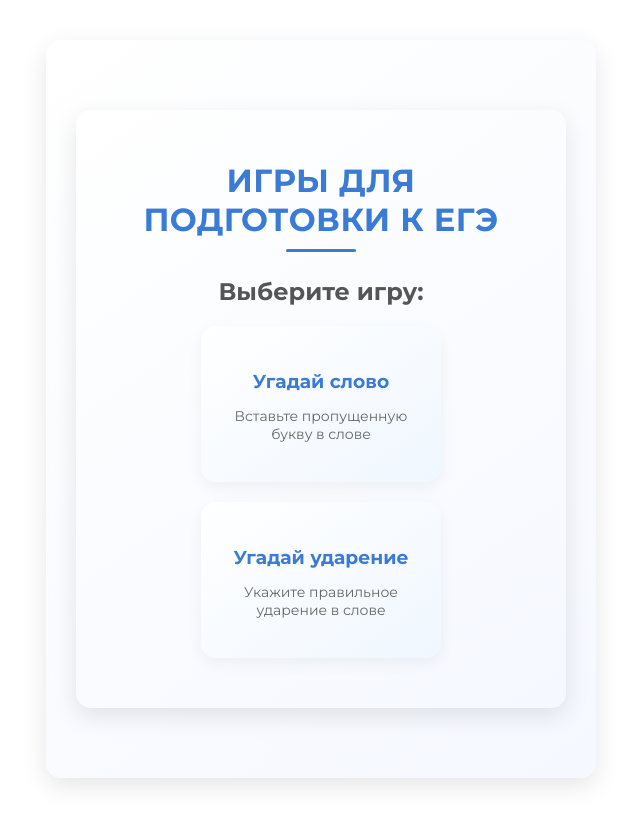
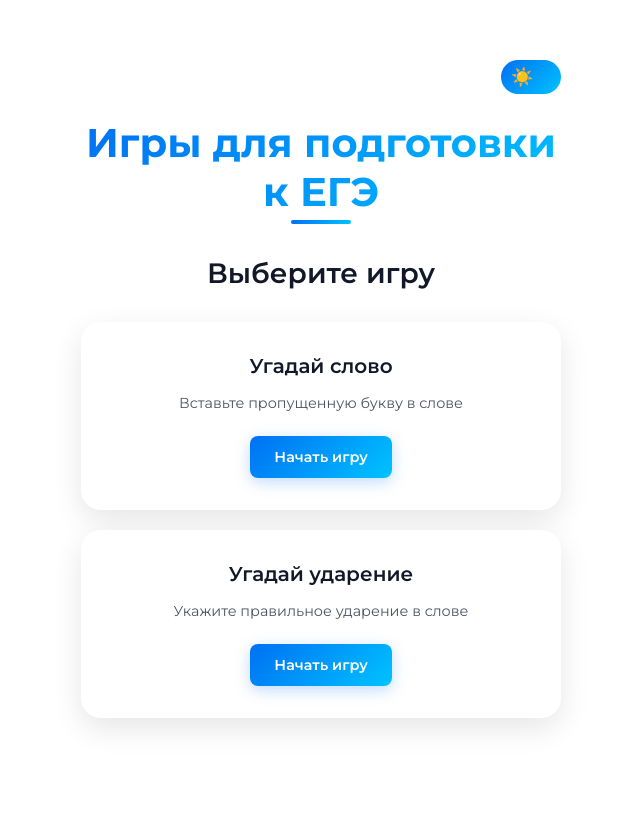
Before and after one commit to not-hype-pruduction/ege, a Vue app: page / in a window 1280 px wide. Shown: the whole page, without its empty margins (319-959 px from the left). Built offline with nearby package versions, Linux system fonts and the light colour scheme.

Commit message:
feat: implement dark theme toggle and enhance game UI components

```diff
--- a/index.html
+++ b/index.html
@@ -4,7 +4,7 @@
     <meta charset="UTF-8">
     <link rel="icon" href="/favicon.ico">
     <meta name="viewport" content="width=device-width, initial-scale=1.0">
-    <title>Vite App</title>
+    <title>REGE</title>
   </head>
   <body>
     <div id="app"></div>
--- a/src/App.vue
+++ b/src/App.vue
@@ -1,34 +1,57 @@
 <template>
-            <div id="app">
-              <h1 class="title">Игры для подготовки к ЕГЭ</h1>
+  <div id="app" :class="{ 'dark-theme': isDarkTheme }">
+    <!-- Переключатель темы -->
+    <div class="top-bar">
+      <button v-if="selectedGame" class="back-button" @click="backToMenu">
+        <span class="back-icon">←</span>
+        <span>В меню</span>
+      </button>
+      <div class="theme-toggle">
+        <label class="theme-switch">
+          <input type="checkbox" v-model="isDarkTheme" @change="saveThemePreference">
+          <span class="toggle-track">
+            <span class="toggle-icon">{{ isDarkTheme ? '🌙' : '☀️' }}</span>
+          </span>
+        </label>
+      </div>
+    </div>
+
+    <h1 v-if="!selectedGame" class="app-title">Игры для подготовки к ЕГЭ</h1>
 
     <!-- Меню выбора игры -->
     <div v-if="!selectedGame" class="game-selection">
-                <h2>Выберите игру:</h2>
+      <h2 class="section-title">Выберите игру</h2>
       <div class="games-container">
         <div class="game-card" @click="selectGame('words')">
+          <div class="card-content">
             <h3>Угадай слово</h3>
             <p>Вставьте пропущенную букву в слове</p>
+            <div class="card-action">Начать игру</div>
+          </div>
         </div>
         <div class="game-card" @click="selectGame('accent')">
+          <div class="card-content">
             <h3>Угадай ударение</h3>
             <p>Укажите правильное ударение в слове</p>
+            <div class="card-action">Начать игру</div>
           </div>
         </div>
-                <button class="back-button" v-if="selectedGame" @click="backToMenu">Вернуться в меню</button>
+      </div>
     </div>
 
     <!-- Игра "Угадай слово" -->
     <div v-if="selectedGame === 'words'" class="game-container">
-                <button class="back-button" @click="backToMenu">← В меню</button>
+
       <h2 class="game-title">Угадай слово</h2>
 
       <div class="mode-switch">
-                  <label>
-                    <input type="radio" value="text" v-model="inputMode" /> Ввод текста
+        <label class="mode-option">
+          <input type="radio" value="text" v-model="inputMode" />
+          <span class="mode-label">Ввод текста</span>
         </label>
-                  <label>
-                    <input type="radio" value="letter" v-model="inputMode" /> Выбор буквы
+        <label class="mode-option">
+          <input type="radio" value="letter" v-model="inputMode" />
+          <span class="mode-label">Выбор буквы</span>
         </label>
       </div>
 
@@ -49,13 +72,16 @@
       />
 
       <transition name="bounce">
-                  <div v-if="showSuccess" class="success-message">Правильно!</div>
+        <div v-if="showSuccess" class="success-message">
+          <div class="success-icon">✓</div>
+          <div class="success-text">Правильно!</div>
+        </div>
       </transition>
     </div>
 
     <!-- Игра "Угадай ударение" -->
     <div v-if="selectedGame === 'accent'" class="game-container">
-                <button class="back-button" @click="backToMenu">← В меню</button>
+
       <h2 class="game-title">Угадай ударение</h2>
 
       <AccentDisplay :word="currentAccentWord" />
@@ -71,7 +97,10 @@
       />
 
       <transition name="bounce">
-                  <div v-if="showSuccess" class="success-message">Правильно!</div>
+        <div v-if="showSuccess" class="success-message">
+          <div class="success-icon">✓</div>
+          <div class="success-text">Правильно!</div>
+        </div>
       </transition>
     </div>
   </div>
@@ -105,10 +134,38 @@
       correctAnswers: 0,
       totalAttempts: 0,
       showSuccess: false,
-                inputMode: 'text' // Добавляем режим ввода
+      inputMode: 'text',
+      isDarkTheme: false
+    }
+  },
+  watch: {
+    isDarkTheme: {
+      immediate: true,
+      handler(newVal) {
+        // Применяем класс темы к body
+        if (newVal) {
+          document.body.classList.add('dark-theme');
+          document.documentElement.classList.add('dark-theme');
+        } else {
+          document.body.classList.remove('dark-theme');
+          document.documentElement.classList.remove('dark-theme');
+        }
+      }
     }
   },
   methods: {
+    saveThemePreference() {
+      localStorage.setItem('darkTheme', this.isDarkTheme);
+    },
+    loadThemePreference() {
+      const savedTheme = localStorage.getItem('darkTheme');
+      if (savedTheme !== null) {
+        this.isDarkTheme = savedTheme === 'true';
+      } else {
+        const prefersDark = window.matchMedia('(prefers-color-scheme: dark)').matches;
+        this.isDarkTheme = prefersDark;
+      }
+    },
     selectGame(game) {
       this.selectedGame = game;
       this.correctAnswers = 0;
@@ -173,121 +230,389 @@
         this.showSuccess = false;
       }, 1500);
     }
+  },
+  mounted() {
+    this.loadThemePreference();
   }
 }
 </script>
 
 <style>
-          @import url('https://fonts.googleapis.com/css2?family=Montserrat:wght@400;600;700&display=swap');
+@import url('https://fonts.googleapis.com/css2?family=Montserrat:wght@400;500;600;700&display=swap');
+
+/* Переменные темы (светлая тема по умолчанию) */
+:root {
+  /* Основные цвета */
+  --bg-color: #ffffff;
+  --surface-color: #ffffff;
+  --primary-color: #0070f3;
+  --primary-gradient: linear-gradient(135deg, #0070f3, #00c3ff);
+  --secondary-color: #6c5ce7;
+  --text-primary: #111827;
+  --text-secondary: #4b5563;
+  --text-tertiary: #6b7280;
+
+  /* Элементы интерфейса */
+  --card-bg: #ffffff;
+  --card-shadow: 0 10px 30px rgba(0, 0, 0, 0.1);
+  --card-hover-shadow: 0 15px 35px rgba(0, 0, 0, 0.15);
+  --button-bg: var(--primary-gradient);
+  --button-shadow: 0 4px 15px rgba(0, 112, 243, 0.25);
+  --input-bg: #f7fafc;
+  --input-border: #e2e8f0;
+  --input-focus-border: #0070f3;
+
+  /* Акценты */
+  --success-color: #10b981;
+  --error-color: #ef4444;
+  --warning-color: #f59e0b;
+
+  /* Эффекты */
+  --radius-sm: 8px;
+  --radius-md: 12px;
+  --radius-lg: 20px;
+  --transition-fast: 0.2s ease;
+  --transition-normal: 0.3s ease;
+
+  /* Системные */
+  --backdrop-filter: blur(10px);
+  --container-padding: clamp(16px, 5vw, 30px);
+}
+
+/* Темная OLED тема */
+:root.dark-theme, .dark-theme {
+  --bg-color: #000000;
+  --surface-color: #121212;
+  --primary-color: #0091ff;
+  --primary-gradient: linear-gradient(135deg, #0091ff, #6d00ff);
+  --secondary-color: #8a5cf7;
+  --text-primary: #f8fafc;
+  --text-secondary: #cbd5e1;
+  --text-tertiary: #94a3b8;
+
+  --card-bg: #121212;
+  --card-shadow: 0 10px 30px rgba(0, 0, 0, 0.3);
+  --card-hover-shadow: 0 15px 35px rgba(0, 0, 0, 0.35);
+  --button-bg: var(--primary-gradient);
+  --button-shadow: 0 4px 15px rgba(0, 145, 255, 0.25);
+  --input-bg: #1e1e1e;
+  --input-border: #2a2a2a;
+  --input-focus-border: #0091ff;
+
+  --success-color: #00d160;
+  --error-color: #ff4d4d;
+  --warning-color: #ffbb00;
+}
+
+/* Базовые стили */
+* {
+  box-sizing: border-box;
+  margin: 0;
+  padding: 0;
+}
+
+html, body {
+  font-family: 'Montserrat', sans-serif;
+  background-color: var(--bg-color);
+  color: var(--text-primary);
+  transition: background-color 0.3s ease, color 0.3s ease;
+  min-height: 100vh;
+  padding: 0;
+  margin: 0;
+  overflow-x: hidden;
+}
 
 #app {
-            font-family: 'Montserrat', sans-serif;
+  width: 100%;
+  max-width: 600px;
+  margin: 0 auto;
+  padding: var(--container-padding);
+  transition: all var(--transition-normal);
+}
+
+/* Типография */
+.app-title {
+  font-size: clamp(1.5rem, 6vw, 2.5rem);
+  font-weight: 700;
   text-align: center;
-            margin: 40px auto;
-            max-width: 550px;
-            padding: 30px;
-            box-shadow: 0 8px 25px rgba(0,0,0,0.1);
-            border-radius: 15px;
-            background: linear-gradient(145deg, #ffffff, #f5f8ff);
-            box-sizing: border-box;
+  margin-bottom: 2rem;
+  background: var(--primary-gradient);
+  -webkit-background-clip: text;
+  background-clip: text;
+  color: transparent;
+  padding-bottom: 0.5rem;
+  position: relative;
+}
+
+.app-title::after {
+  content: "";
+  position: absolute;
+  bottom: 0;
+  left: 50%;
+  transform: translateX(-50%);
+  height: 4px;
+  width: 60px;
+  background: var(--primary-gradient);
+  border-radius: 2px;
+}
+
+.section-title {
+  font-size: clamp(1.25rem, 4vw, 1.75rem);
+  font-weight: 600;
+  color: var(--text-primary);
+  text-align: center;
+  margin-bottom: 1.5rem;
+}
+
+.game-title {
+  font-size: clamp(1.25rem, 5vw, 2rem);
+  font-weight: 600;
+  color: var(--primary-color);
+  text-align: center;
+  margin-bottom: 1.5rem;
+}
+
+/* Переключатель темы */
+.theme-toggle {
+  display: flex;
+  justify-content: flex-end;
+  margin-bottom: 1rem;
+}
+
+.theme-switch {
+  position: relative;
+  display: inline-block;
+  width: 60px;
+  height: 34px;
+  margin-left: auto;
+}
+
+.theme-switch input {
+  opacity: 0;
+  width: 0;
+  height: 0;
+}
+
+.toggle-track {
+  position: absolute;
+  cursor: pointer;
+  top: 0;
+  left: 0;
+  right: 0;
+  bottom: 0;
+  background: var(--primary-gradient);
+  border-radius: 34px;
+  transition: all 0.4s;
   overflow: hidden;
 }
 
-          .title {
-            color: #3a7bd5;
-            margin-bottom: 25px;
-            font-weight: 700;
-            letter-spacing: 0.5px;
-            text-transform: uppercase;
-            position: relative;
+.toggle-icon {
+  position: absolute;
+  top: 50%;
+  transform: translateY(-50%);
+  display: flex;
+  align-items: center;
+  justify-content: center;
+  transition: all 0.4s;
+  font-size: 18px;
 }
 
-          .title:after {
-            content: '';
-            display: block;
-            width: 70px;
-            height: 3px;
-            background-color: #3a7bd5;
-            margin: 10px auto 0;
-            border-radius: 2px;
+input:checked + .toggle-track .toggle-icon {
+  left: calc(100% - 30px);
 }
 
-          .game-selection {
-            margin: 20px 0;
+input:not(:checked) + .toggle-track .toggle-icon {
+  left: 10px;
 }
 
-          .game-selection h2 {
-            color: #555;
-            margin-bottom: 20px;
-          }
-
+/* Карточки игр */
 .games-container {
-            display: flex;
-            justify-content: center;
+  display: grid;
+  grid-template-columns: repeat(auto-fit, minmax(250px, 1fr));
   gap: 20px;
-            flex-wrap: wrap;
+  margin-top: 2rem;
 }
 
 .game-card {
-            background: linear-gradient(145deg, #ffffff, #f0f7ff);
-            padding: 25px 20px;
-            border-radius: 15px;
-            width: 200px;
+  position: relative;
+  background: var(--card-bg);
+  border-radius: var(--radius-lg);
+  box-shadow: var(--card-shadow);
+  transition: all var(--transition-normal);
+  overflow: hidden;
   cursor: pointer;
-            transition: all 0.3s ease;
-            box-shadow: 0 5px 15px rgba(0,0,0,0.05);
+  height: 100%;
+}
+
+.game-card::before {
+  content: '';
+  position: absolute;
+  top: 0;
+  left: 0;
+  width: 100%;
+  height: 100%;
+  background: var(--primary-gradient);
+  opacity: 0;
+  transition: opacity var(--transition-normal);
+  z-index: 0;
 }
 
 .game-card:hover {
-            transform: translateY(-5px);
-            box-shadow: 0 8px 20px rgba(58, 123, 213, 0.2);
+  transform: translateY(-8px);
+  box-shadow: var(--card-hover-shadow);
+}
+
+.game-card:hover::before {
+  opacity: 0.05;
+}
+
+.card-content {
+  display: flex;
+  flex-direction: column;
+  align-items: center;
+  padding: 2rem 1.5rem;
+  position: relative;
+  z-index: 1;
+  height: 100%;
+}
+
+.card-icon {
+  font-size: 3rem;
+  margin-bottom: 1rem;
 }
 
 .game-card h3 {
-            color: #3a7bd5;
-            margin-bottom: 10px;
+  font-size: 1.25rem;
+  font-weight: 600;
+  color: var(--text-primary);
+  margin-bottom: 1rem;
 }
 
 .game-card p {
-            color: #666;
-            font-size: 14px;
+  font-size: 0.9rem;
+  color: var(--text-secondary);
+  text-align: center;
+  margin-bottom: 1.5rem;
+  flex-grow: 1;
 }
 
+.card-action {
+  background: var(--primary-gradient);
+  color: white;
+  padding: 0.75rem 1.5rem;
+  border-radius: var(--radius-sm);
+  font-weight: 600;
+  font-size: 0.9rem;
+  box-shadow: var(--button-shadow);
+  transition: all var(--transition-fast);
+}
+
+.game-card:hover .card-action {
+  transform: scale(1.05);
+}
+
+/* Кнопка назад */
 .back-button {
+  display: flex;
+  align-items: center;
   background: transparent;
-            color: #3a7bd5;
-            border: 2px solid #3a7bd5;
-            padding: 8px 15px;
-            margin: 10px 0 20px;
-            border-radius: 8px;
+  color: var(--primary-color);
+  border: 2px solid var(--primary-color);
+  padding: 0.5rem 1rem;
+  border-radius: var(--radius-sm);
   font-weight: 600;
+  margin-bottom: 2rem;
   cursor: pointer;
-            transition: all 0.3s ease;
+  transition: all var(--transition-fast);
 }
 
 .back-button:hover {
-            background-color: #3a7bd5;
+  background-color: var(--primary-color);
   color: white;
 }
 
-          .game-title {
-            color: #555;
-            margin-bottom: 20px;
+.back-icon {
+  margin-right: 0.5rem;
+  font-size: 1.1rem;
+}
+
+/* Режим игры */
+.mode-switch {
+  display: flex;
+  justify-content: center;
+  gap: 1rem;
+  margin-bottom: 2rem;
+}
+
+.mode-option {
+  position: relative;
+  cursor: pointer;
+}
+
+.mode-option input {
+  position: absolute;
+  opacity: 0;
+}
+
+.mode-label {
+  display: inline-block;
+  padding: 0.5rem 1.25rem;
+  border-radius: var(--radius-sm);
+  background-color: var(--input-bg);
+  color: var(--text-secondary);
+  font-weight: 500;
+  transition: all var(--transition-fast);
+}
+
+.mode-option input:checked + .mode-label {
+  background: var(--primary-gradient);
+  color: white;
+  box-shadow: var(--button-shadow);
 }
 
 .success-message {
   position: fixed;
-            top: 50%;
+  bottom: 30px; /* Было: top: 50% */
   left: 50%;
-            transform: translate(-50%, -50%);
-            background-color: rgba(46, 204, 113, 0.9);
+  transform: translateX(-50%); /* Было: translate(-50%, -50%) */
+  display: flex;
+  flex-direction: column;
+  align-items: center;
+  background-color: var(--success-color);
   color: white;
-            padding: 15px 30px;
-            border-radius: 30px;
-            font-size: 24px;
-            font-weight: bold;
-            z-index: 100;
-            box-shadow: 0 5px 15px rgba(0,0,0,0.2);
+  padding: 1rem 2rem; /* Немного компактнее */
+  border-radius: var(--radius-lg);
+  box-shadow: 0 10px 30px rgba(0, 0, 0, 0.2);
+  z-index: 1000;
+}
+
+@keyframes bounce-in {
+  0% { transform: translateX(-50%) scale(0); } /* Обновлено */
+  50% { transform: translateX(-50%) scale(1.2); } /* Обновлено */
+  100% { transform: translateX(-50%) scale(1); } /* Обновлено */
+}
+
+@keyframes bounce-out {
+  0% { transform: translateX(-50%) scale(1); } /* Обновлено */
+  100% { transform: translateX(-50%) scale(0); } /* Обновлено */
+}
+
+.success-icon {
+  font-size: 2.5rem;
+  margin-bottom: 0.5rem;
+}
+
+.success-text {
+  font-weight: 600;
+  font-size: 1.25rem;
+}
+
+/* Контейнер игры */
+.game-container {
+  background: var(--surface-color);
+  border-radius: var(--radius-lg);
+  padding: 2rem;
+  box-shadow: var(--card-shadow);
 }
 
 /* Анимации */
@@ -321,58 +646,123 @@
   100% { transform: translate(-50%, -50%) scale(0); }
 }
 
-          @media (max-width: 768px) {
-            #app {
-              margin: 20px auto;
-              padding: 20px;
-              max-width: 95%;
-              width: 95%;
+/* Стили для дочерних компонентов */
+button, input, select, textarea {
+  font-family: 'Montserrat', sans-serif;
+  color: var(--text-primary);
+  border-color: var(--input-border);
+  background-color: var(--input-bg);
+  transition: all var(--transition-fast);
 }
 
-            .title {
-              font-size: 1.5rem;
+button {
+  cursor: pointer;
 }
 
-            .game-card {
+/* Стили для компонента WordInput */
+.buttons-wrapper {
+  display: grid;
+  grid-template-columns: repeat(5, 1fr);
+  gap: 10px;
+  margin: 0 auto;
+  max-width: 400px;
+}
+
+.buttons-wrapper button {
+  background: var(--primary-gradient);
+  color: white;
+  border: none;
+  font-weight: 500;
+  transition: all var(--transition-fast);
+}
+
+.buttons-wrapper button:hover {
+  transform: translateY(-2px);
+  box-shadow: var(--button-shadow);
+}
+
+.error {
+  color: var(--error-color);
+  font-weight: 500;
+  margin-top: 10px;
+}
+
+/* Адаптивные стили */
+@media (max-width: 768px) {
+  .game-container {
+    padding: 1.5rem;
+  }
+}
+
+@media (max-width: 480px) {
+  #app {
+    padding: 1rem;
+  }
+
+  .game-container {
+    padding: 1.25rem;
+  }
+
+  .mode-switch {
+    flex-direction: column;
+    gap: 0.75rem;
+  }
+
+  .mode-label {
     width: 100%;
-              max-width: 250px;
+    text-align: center;
   }
 
   .success-message {
-              font-size: 20px;
-              padding: 12px 24px;
+    padding: 1.5rem;
+  }
+
+  .success-icon {
+    font-size: 2rem;
+  }
+
+  .success-text {
+    font-size: 1.1rem;
+  }
+
+  .buttons-wrapper {
+    grid-template-columns: repeat(5, 1fr);
+    gap: 6px;
   }
 }
 
-          @media (max-width: 400px) {
-            #app {
-              padding: 15px;
-              margin: 10px auto;
+/* Верхняя панель */
+.top-bar {
+  display: flex;
+  justify-content: space-between;
+  align-items: center;
+  margin-bottom: 1.5rem;
 }
 
-            .title {
-              font-size: 1.3rem;
+/* Обновляем стили переключателя, убираем margin-bottom */
+.theme-toggle {
+  display: flex;
+  justify-content: flex-end;
+  margin-bottom: 0;
 }
 
-            .game-card {
-              padding: 15px;
-            }
+/* Обновляем стили кнопки, убираем margin-bottom */
+.back-button {
+  display: flex;
+  align-items: center;
+  background: transparent;
+  color: var(--primary-color);
+  border: 2px solid var(--primary-color);
+  padding: 0.5rem 1rem;
+  border-radius: var(--radius-sm);
+  font-weight: 600;
+  cursor: pointer;
+  transition: all var(--transition-fast);
+  margin-bottom: 0;
 }
 
-          .mode-switch {
-            margin-bottom: 20px;
-            display: flex;
-            justify-content: center;
-            gap: 20px;
-          }
-
-          .mode-switch label {
-            font-weight: 600;
-            color: #555;
-            cursor: pointer;
-          }
-
-          .mode-switch input {
-            margin-right: 5px;
+/* Если нет кнопки назад, смещаем переключатель темы вправо */
+.top-bar:not(:has(.back-button)) .theme-toggle {
+  margin-left: auto;
 }
 </style>
```
Also changed, not shown: src/components/WordDisplay.vue (+6 -15 lines), src/components/WordInput.vue (+19 -5 lines). Lines whose indentation alone changed are shown as unchanged.
